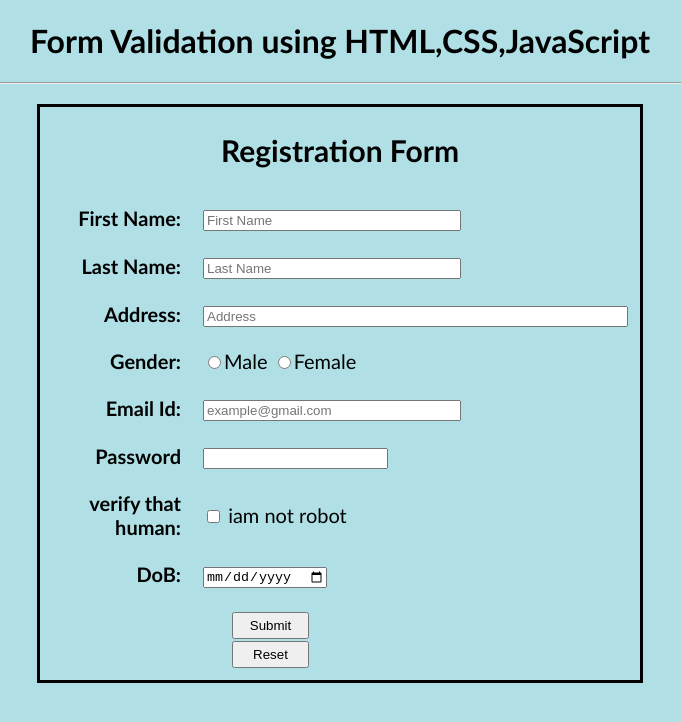
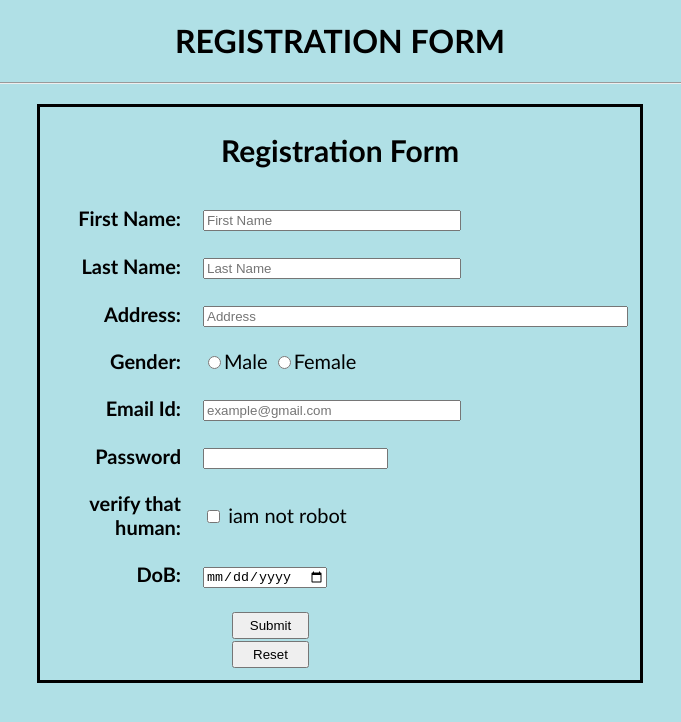
Before and after one commit to Pavanteja07/regestration_form.github.io, a plain HTML site: page index.html in a window 1280 px wide. Shown: the whole page, without its empty margins (300-981 px from the left). Drawn offline with Linux system fonts and the light colour scheme.

Commit message:
Update index.html

```diff
--- a/index.html
+++ b/index.html
@@ -89,7 +89,7 @@
     </script>
 </head>
 <body style="background-color:powderblue;">
-    <center><h1>Form Validation using HTML,CSS,JavaScript</h1></center>
+    <center><h1>REGISTRATION FORM</h1></center>
     <hr>
     <form method="" action="" name="reg_form" onsubmit="return validate()">
         <h2>Registration Form</h2>
```
